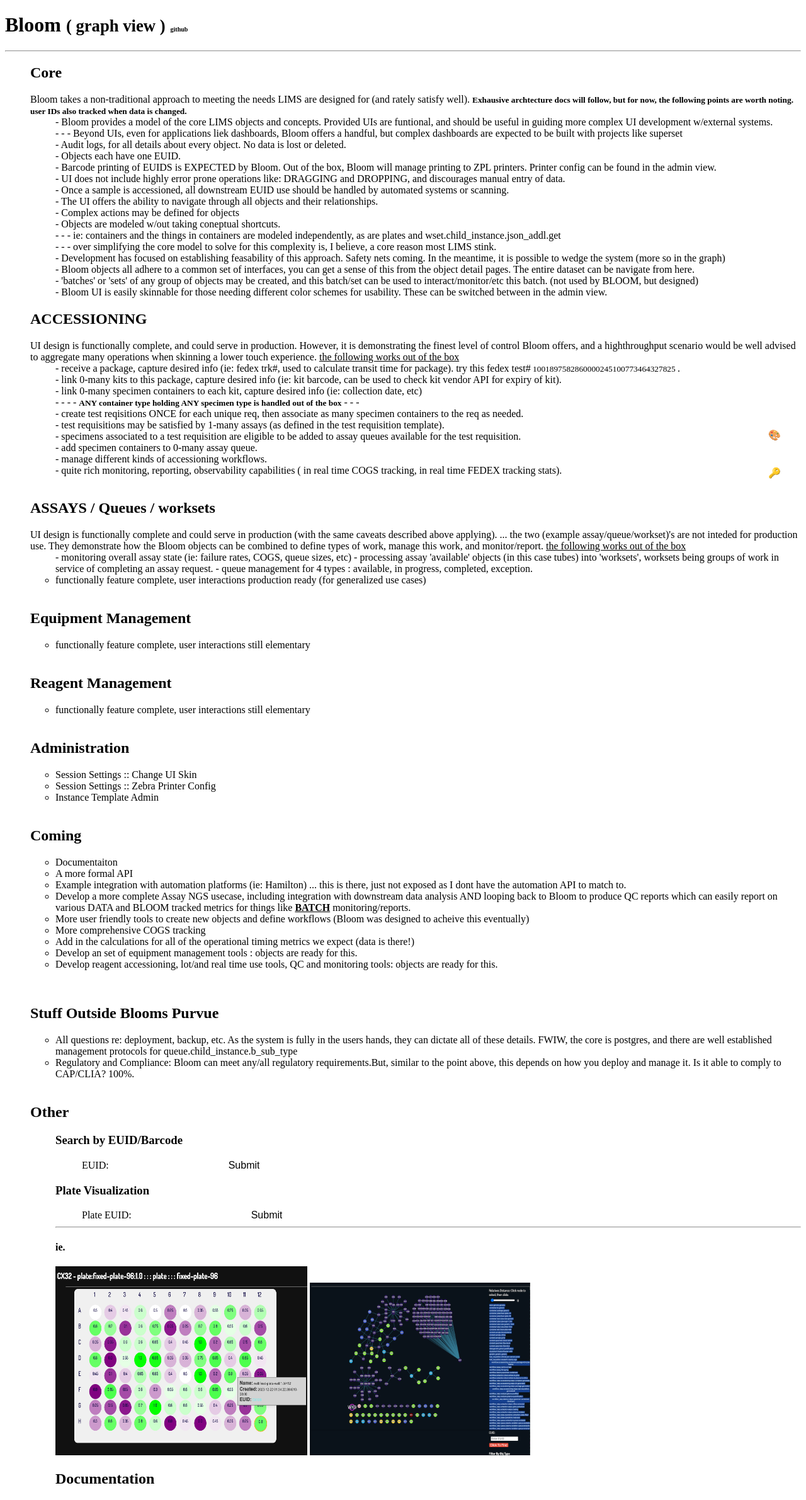
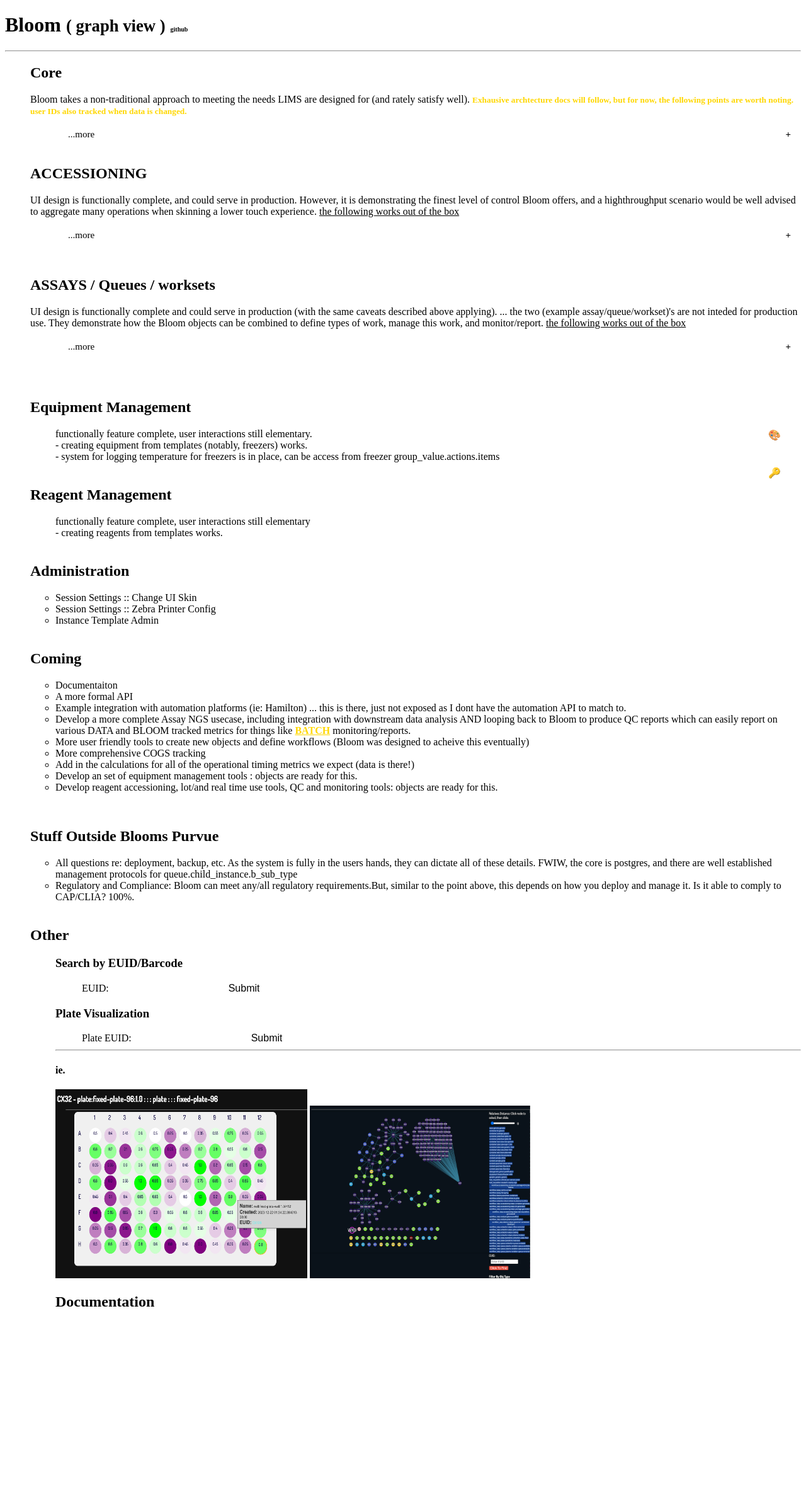
Before and after one commit to RCRF/bloom_dewey, a Python web app: template templates/index.html in a window 1280 px wide. Shown: the whole page at 63% size. After the commit the page ends 2074 px from the top, so only its background shows below. Run offline with Jinja, Linux system fonts and the light colour scheme; the template is opened without the code that fills it, so the values that code supplies are empty.

Commit message:
index tweak

```diff
--- a/templates/index.html
+++ b/templates/index.html
@@ -4,6 +4,32 @@
         <title>Bloom </title>
         <link rel="stylesheet" type="text/css" href="{{ style.skin_css }}"  >
         <link rel="stylesheet" type="text/css" href="static/style.css">
+        <script src="static/action_buttons.js"></script>
+
+        <style>
+            .accordion {
+                cursor: pointer;
+                padding: 18px;
+                width: 100%;
+                border: none;
+                text-align: left;
+                outline: none;
+                font-size: 15px;
+                transition: 0.4s;
+            }
+
+            .panel {
+                padding: 0 18px;
+                display: none;
+                overflow: hidden;
+            }
+            b {
+                color: gold;
+            }
+            button .accordion {
+                background-color: var(--secondary-color);
+            }
+        </style>
     </head>
     <body>
         <h1>
@@ -15,6 +41,9 @@
             <h2>Core</h2>
             Bloom takes a non-traditional approach to meeting the needs LIMS are designed for (and rately satisfy well).
             <b><small>Exhausive archtecture docs will follow, but for now, the following points are worth noting. user IDs also tracked when data is changed.</small></b>
+         <ul>
+            <button   class="accordion">...more</button>
+            <div class="panel">
             <ul>
             - Bloom provides a model of the core LIMS objects and concepts. Provided UIs are funtional, and should be useful in guiding more complex UI development w/external systems.
             <br>
@@ -48,11 +77,16 @@
             <br>
             - Bloom UI is easily skinnable for those needing different color schemes for usability. These can be switched between in the admin view.
             </ul>
-
+        </div>
+    </ul>
             <h2>
             <a href="/assays?show_type=accessioning ">ACCESSIONING</a></h2>
             UI design is functionally complete, and could serve in production. However, it is demonstrating the finest level of control Bloom offers, and a highthroughput scenario would be well advised to aggregate many operations when skinning a lower touch experience.
             <u>the following works out of the box</u>
+            <ul>
+            <button   class="accordion">...more</button>
+
+            <div class="panel">
             <ul>
             - receive a package, capture desired info (ie: fedex trk#, used to calculate transit time for package). try this fedex test#<small> 1001897582860000245100773464327825 </small>.
             <br>
@@ -73,7 +107,9 @@
             <br>
             - quite rich monitoring, reporting, observability capabilities ( in real time COGS tracking, in real time FEDEX tracking stats).
             </ul>
-            <br>
+        </div>
+    </ul>
+                    <br>
             <h2>
              <a href="/assays?show_type=assay "> ASSAYS / Queues /  worksets </a>
             </h2>
@@ -81,30 +117,36 @@
             ... the two (example assay/queue/workset)'s are not inteded for production use. They demonstrate how the Bloom objects can be combined to define types of work, manage this work, and monitor/report.
             <u>the following works out of the box</u>
             <ul>
+            <button   class="accordion">...more</button>
+            <div class="panel">
+            <ul>
             - monitoring overall assay state (ie: failure rates, COGS, queue sizes, etc)
             - processing assay 'available' objects (in this case tubes) into 'worksets', worksets being groups of work in service of completing an assay request.
             - queue management for 4 types : available, in progress, completed, exception.
 
-
+            </div>
+        </ul>
             </ul>
             <ul>
-                <li>
-                    functionally feature complete,  user interactions production ready (for generalized use cases)
-                </li>
-            </ul>
             <br>
             <h2><a href="/equipment_overview">Equipment Management</a></h2>
             <ul>
-                <li>
-                    functionally feature complete, user interactions still elementary
-                </li>
+
+                    functionally feature complete, user interactions still elementary.
+                    <br>
+                    - creating equipment from templates (notably, freezers) works.
+                    <br>
+                    - system for logging temperature for freezers is in place, can be access from freezer group_value.actions.items
+
             </ul>
             <br>
             <h2><a href="/reagent_overview">Reagent Management</a></h2>
             <ul>
-                <li>
+
                     functionally feature complete, user interactions still elementary
-                </li>
+                    <br>
+                    - creating reagents from templates works.
+
             </ul>
 
 
```
